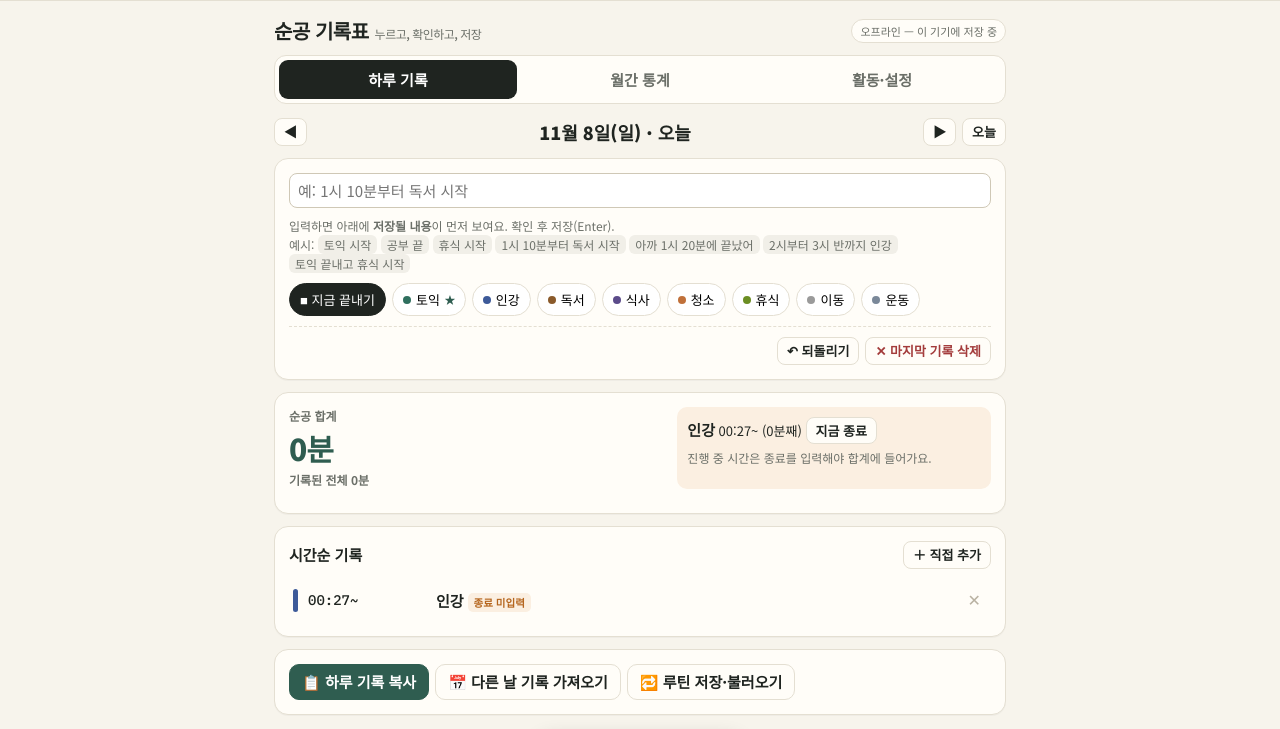
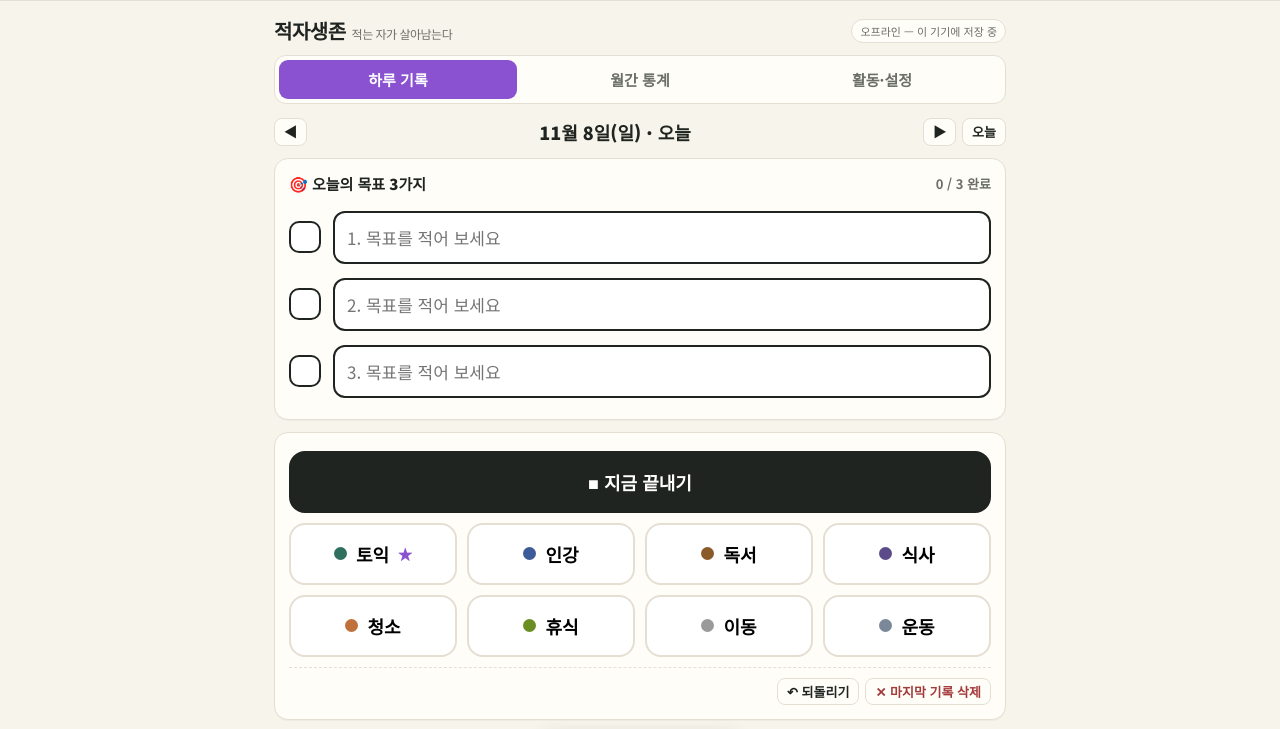
Before and after one commit to justm0027/sunggong, a plain HTML site: page index.html in a window 1280 px wide. Both pictures are taken after a click on the button "인강". Shown: the top 729 px of the page. Drawn offline with Linux system fonts and the light colour scheme.

Commit message:
Add files via upload

```diff
--- a/index.html
+++ b/index.html
@@ -3,11 +3,11 @@
 <head>
 <meta charset="utf-8">
 <meta name="viewport" content="width=device-width, initial-scale=1">
-<title>순공 기록표</title>
+<title>적자생존</title>
 <meta name="theme-color" content="#f7f4ec">
 <meta name="apple-mobile-web-app-capable" content="yes">
 <meta name="mobile-web-app-capable" content="yes">
-<meta name="apple-mobile-web-app-title" content="순공">
+<meta name="apple-mobile-web-app-title" content="적자생존">
 <meta name="apple-mobile-web-app-status-bar-style" content="default">
 <link rel="manifest" href="manifest.json">
 <link rel="apple-touch-icon" href="apple-touch-icon.png">
@@ -17,7 +17,7 @@
 <style>
 :root{
   --paper:#f7f4ec; --card:#fffdf8; --ink:#1f2420; --sub:#6b6f68; --line:#e4dfd2;
-  --acc:#2f5d50; --acc2:#e7efe9; --warn:#b5651d; --warnbg:#fbefe1; --bad:#a33b3b;
+  --acc:#8a52d1; --acc2:#f1e8fb; --warn:#b5651d; --warnbg:#fbefe1; --bad:#a33b3b;
   --mono:'IBM Plex Mono',ui-monospace,monospace;
 }
 *{box-sizing:border-box}
@@ -31,7 +31,7 @@ h1 small{font-weight:500;color:var(--sub);font-size:12px;margin-left:6px}
 .status.cloud{color:var(--acc);border-color:#bcd3c8}
 .tabs{display:flex;gap:4px;background:var(--card);border:1px solid var(--line);border-radius:12px;padding:4px;margin-bottom:14px}
 .tabs button{flex:1;border:0;background:none;padding:9px 4px;border-radius:9px;font:inherit;font-weight:700;color:var(--sub);cursor:pointer}
-.tabs button.on{background:var(--ink);color:#fff}
+.tabs button.on{background:var(--acc);color:#fff}
 .card{background:var(--card);border:1px solid var(--line);border-radius:14px;padding:14px;margin-bottom:12px;box-shadow:0 1px 0 rgba(0,0,0,.03)}
 .datebar{display:flex;align-items:center;gap:6px;margin-bottom:12px}
 .datebar .d{flex:1;text-align:center;font-weight:900;font-size:18px}
@@ -56,15 +56,26 @@ h1 small{font-weight:500;color:var(--sub);font-size:12px;margin-left:6px}
 .inbox input{flex:1;min-width:0;font:inherit;font-size:16px;padding:12px 12px;border:2px solid var(--ink);border-radius:12px;background:#fff;outline:none}
 .inbox input:focus{border-color:var(--acc)}
 @keyframes pulse{50%{opacity:.6}}
+.goals .g{display:flex;align-items:center;gap:12px;padding:7px 0}
+.gchk{-webkit-appearance:none;appearance:none;width:32px;height:32px;flex:none;border:2px solid var(--ink);border-radius:10px;background:#fff;margin:0;cursor:pointer;position:relative}
+.gchk:checked{background:var(--acc);border-color:var(--acc)}
+.gchk:checked::after{content:"✓";position:absolute;inset:0;display:flex;align-items:center;justify-content:center;color:#fff;font-size:22px;font-weight:900}
+.goals .gt{flex:1;min-width:0;font:inherit;font-size:17px;padding:12px 12px;border:2px solid var(--ink);border-radius:12px;background:#fff;outline:none}
+.goals .gt:focus{border-color:var(--acc)}
+.goals .g.done .gt{text-decoration:line-through;color:var(--sub);border-color:var(--line);background:#f1efe8}
+.gcount{font-size:13px;color:var(--sub);font-weight:700}
+.gcount.all{color:var(--acc)}
 .hint{font-size:12px;color:var(--sub);margin-top:8px;line-height:1.6}
 .hint code{font-family:inherit;background:#f1efe8;padding:1px 6px;border-radius:6px;cursor:pointer;white-space:nowrap}
-.chips{display:flex;flex-wrap:wrap;gap:6px;margin-top:10px}
-.chip{border:1px solid var(--line);background:#fff;font:inherit;font-size:13px;padding:6px 10px;border-radius:99px;cursor:pointer;display:inline-flex;align-items:center;gap:5px}
+.chips{display:grid;grid-template-columns:repeat(auto-fill,minmax(150px,1fr));gap:10px;margin-top:4px}
+.chip{border:2px solid var(--line);background:#fff;font:inherit;font-size:18px;font-weight:700;min-height:62px;padding:14px 12px;border-radius:16px;cursor:pointer;display:flex;align-items:center;justify-content:center;gap:9px;-webkit-tap-highlight-color:transparent;touch-action:manipulation}
+.chip:active{transform:scale(.97);background:var(--acc2)}
+.chip .dot{width:13px;height:13px}
 .fix{display:flex;gap:6px;justify-content:flex-end;margin-top:10px;padding-top:10px;border-top:1px dashed var(--line)}
 .rec .x{border:0;background:none;color:#b9b2a2;font-size:16px;padding:2px 6px;cursor:pointer;border-radius:6px;flex:none}
 .rec .x:hover{color:var(--bad);background:#f6e3e3}
-.chip.end{background:var(--ink);color:#fff;border-color:var(--ink)}
-.chip .st{font-size:10px;color:var(--acc);font-weight:700}
+.chip.end{background:var(--ink);color:#fff;border-color:var(--ink);grid-column:1/-1}
+.chip .st{font-size:14px;color:var(--acc);font-weight:700}
 #preview:empty{display:none}
 .pv{border:2px solid var(--acc);background:var(--acc2);border-radius:14px;padding:12px;margin-top:10px}
 .pv h3{margin:0 0 8px;font-size:14px}
@@ -134,6 +145,7 @@ select,input[type=text],input[type=date],input[type=month],textarea{font:inherit
 .mt{margin-top:10px}.mb0{margin-bottom:0}
 .note{font-size:12px;color:var(--sub);line-height:1.6}
 @media (max-width:520px){
+  .chips{grid-template-columns:repeat(2,1fr)}
   .sum{grid-template-columns:1fr}
   .rec .tm{width:96px;font-size:13px}
   .mstat{grid-template-columns:repeat(2,1fr)}
@@ -143,7 +155,7 @@ select,input[type=text],input[type=date],input[type=month],textarea{font:inherit
 <body>
 <div class="wrap">
   <header class="top">
-    <h1>순공 기록표<small>누르고, 확인하고, 저장</small></h1>
+    <h1>적자생존<small>적는 자가 살아남는다</small></h1>
     <span class="status" id="status">불러오는 중…</span>
   </header>
   <nav class="tabs">
@@ -160,14 +172,10 @@ select,input[type=text],input[type=date],input[type=month],textarea{font:inherit
       <button class="btn sm" data-a="dtoday">오늘</button>
     </div>
 
+    <div class="card goals" id="goals"></div>
+
     <div class="card">
-      <div class="inbox">
-        <input id="cmd" type="text" autocomplete="off" placeholder="예: 1시 10분부터 독서 시작" enterkeyhint="done">
-      </div>
-      <div class="hint" id="hint">
-        입력하면 아래에 <b>저장될 내용</b>이 먼저 보여요. 확인 후 저장(Enter).<br>
-        예시: <code>토익 시작</code> <code>공부 끝</code> <code>휴식 시작</code> <code>1시 10분부터 독서 시작</code> <code>아까 1시 20분에 끝났어</code> <code>2시부터 3시 반까지 인강</code> <code>토익 끝내고 휴식 시작</code>
-      </div>
+      <input id="cmd" type="hidden">
       <div id="preview"></div>
       <div class="chips" id="chips"></div>
       <div class="fix" id="fix"></div>
@@ -193,7 +201,7 @@ select,input[type=text],input[type=date],input[type=month],textarea{font:inherit
   <section id="v-set" hidden></section>
 </div>
 <div id="login"><form class="box" id="loginForm" autocomplete="on">
-  <h2>순공 기록표</h2>
+  <h2>적자생존</h2>
   <p class="note" id="loginSub">폰·아이패드·맥에서 같은 기록을 보려면 로그인하세요.</p>
   <input type="email" id="lgEmail" placeholder="이메일" autocomplete="username" required>
   <input type="password" id="lgPw" placeholder="비밀번호 (6자 이상)" autocomplete="current-password" required>
@@ -226,12 +234,12 @@ const DEF_CATS=[
 const uid=()=>Math.random().toString(36).slice(2,9)+Date.now().toString(36).slice(-3);
 function defaultState(){
   return {cats:DEF_CATS.map((c,i)=>({id:uid(),name:c[0],study:c[1],color:PALETTE[i%PALETTE.length],alias:c[2]})),
-          routines:[],settings:{round10:false,mig1:true},days:{}};
+          routines:[],settings:{round10:false,mig1:true},days:{},goals:{}};
 }
 let state;
 try{ state=JSON.parse(localStorage.getItem(LS)||'null'); }catch(e){ state=null; }
 if(!state||!Array.isArray(state.cats)) state=defaultState();
-state.days=state.days||{}; state.routines=state.routines||[]; state.settings=state.settings||{round10:false};
+state.days=state.days||{}; state.goals=state.goals||{}; state.routines=state.routines||[]; state.settings=state.settings||{round10:false};
 
 
 /* 순공 = 토익만, '공부' 활동 제거 (1회 적용) */
@@ -288,6 +296,7 @@ function dayStats(list){
 }
 
 /* ---------- 저장 (이 기기 + 계정 DB) ---------- */
+const hasGoal=g=>Array.isArray(g)&&g.some(x=>x&&(x.t||x.d));
 function saveLocal(){ try{localStorage.setItem(LS,JSON.stringify(state));}catch(e){} }
 let col=null, remoteReady=false, dbTimer=null;
 const W={};
@@ -302,7 +311,7 @@ function queueWrite(key){
 }
 function bodyOf(key){
   if(key==='meta') return {cats:state.cats,routines:state.routines,settings:state.settings,v:1};
-  return {items:state.days[key.slice(2)]||[]};
+  const dk=key.slice(2); return {items:state.days[dk]||[],goals:state.goals[dk]||[]};
 }
 async function flush(key){
   const w=W[key]; w.t=null; if(w.busy){w.again=true;return;}
@@ -317,8 +326,8 @@ async function flush(key){
   if(w.again){w.again=false;flush(key);} else if(!w.t) w.pending=false;
 }
 const isPending=key=>!!(W[key]&&(W[key].pending||W[key].busy));
-function hasLocalData(){ return Object.values(state.days).some(a=>a&&a.length)||state.routines.length; }
-function pushAll(){ queueWrite('meta'); Object.keys(state.days).forEach(k=>{ if(state.days[k].length) queueWrite(dayDoc(k)); }); }
+function hasLocalData(){ return Object.values(state.days).some(a=>a&&a.length)||Object.values(state.goals).some(hasGoal)||state.routines.length; }
+function pushAll(){ queueWrite('meta'); new Set([...Object.keys(state.days),...Object.keys(state.goals)]).forEach(k=>{ if((state.days[k]&&state.days[k].length)||hasGoal(state.goals[k])) queueWrite(dayDoc(k)); }); }
 function applySnap(snap){
   const real=!snap.metadata.fromCache;
   if(real){ clearTimeout(dbTimer); }
@@ -327,7 +336,7 @@ function applySnap(snap){
     const ids=new Set(snap.docs.map(d=>d.id));
     if(snap.empty){ if(hasLocalData()) pushAll(); else queueWrite('meta'); setStatus('cloud','☁ 계정에 저장됨'); return; }
     if(!ids.has('meta')) queueWrite('meta');
-    Object.keys(state.days).forEach(k=>{ if(state.days[k].length&&!ids.has(dayDoc(k))) queueWrite(dayDoc(k)); });
+    new Set([...Object.keys(state.days),...Object.keys(state.goals)]).forEach(k=>{ if(((state.days[k]&&state.days[k].length)||hasGoal(state.goals[k]))&&!ids.has(dayDoc(k))) queueWrite(dayDoc(k)); });
     setStatus('cloud','☁ 계정에 저장됨');
   }
   let changed=false;
@@ -342,6 +351,8 @@ function applySnap(snap){
     } else if(id.startsWith('d-')){
       const k=id.slice(2), its=Array.isArray(d.items)?d.items:[];
       if(JSON.stringify(its)!==JSON.stringify(state.days[k]||[])){ state.days[k]=JSON.parse(JSON.stringify(its)); changed=true; }
+      const gl=Array.isArray(d.goals)?d.goals:[];
+      if(JSON.stringify(gl)!==JSON.stringify(state.goals[k]||[])){ if(gl.length) state.goals[k]=JSON.parse(JSON.stringify(gl)); else delete state.goals[k]; changed=true; }
     }
   });
   if(migrate()){ changed=true; queueWrite('meta'); }
@@ -587,6 +598,41 @@ function renderChips(){
   $('#chips').innerHTML=h;
   $('#fix').innerHTML='<button class="btn sm" data-a="undo"'+(undos.length?'':' disabled')+'>↶ 되돌리기</button><button class="btn sm danger" data-a="dellast"'+(items().length?'':' disabled')+'>✕ 마지막 기록 삭제</button>';
 }
+/* ---------- 오늘의 목표 3가지 ---------- */
+function getGoals(k){
+  const g=state.goals[k]||[]; const out=[];
+  for(let i=0;i<3;i++){ const x=g[i]||{}; out.push({t:String(x.t||''),d:!!x.d}); }
+  return out;
+}
+function setGoal(k,i,patch){
+  const g=getGoals(k); Object.assign(g[i],patch); if(!g[i].t) g[i].d=false;
+  if(g.some(x=>x.t||x.d)) state.goals[k]=g; else delete state.goals[k];
+  commit([dayDoc(k)]);
+}
+function goalHead(k){
+  const n=getGoals(k).filter(x=>x.t&&x.d).length; const c=$('#gcount');
+  if(c){ c.textContent=n===3?'🎉 모두 달성!':n+' / 3 완료'; c.classList.toggle('all',n===3); }
+  return n;
+}
+function renderGoals(){
+  const box=$('#goals'); if(!box) return;
+  const ae=document.activeElement;
+  if(ae&&ae.dataset&&ae.dataset.a==='gtext'&&ae.dataset.k===cur&&box.contains(ae)) return;
+  const g=getGoals(cur);
+  box.innerHTML='<div class="sec-t"><span>🎯 '+(cur===todayKey()?'오늘의':'그날의')+' 목표 3가지</span><span class="gcount" id="gcount"></span></div>'+
+    g.map((x,i)=>'<div class="g'+(x.d?' done':'')+'"><input type="checkbox" class="gchk" data-a="gdone" data-v="'+i+'" data-k="'+cur+'"'+(x.d?' checked':'')+' aria-label="목표 '+(i+1)+' 완료">'+
+      '<input type="text" class="gt" data-a="gtext" data-v="'+i+'" data-k="'+cur+'" value="'+esc(x.t)+'" placeholder="'+(i+1)+'. 목표를 적어 보세요" maxlength="80" autocomplete="off" enterkeyhint="'+(i<2?'next':'done')+'"></div>').join('');
+  goalHead(cur);
+}
+let gt=null;
+function saveGoalText(el){
+  const k=el.dataset.k, i=+el.dataset.v, t=el.value.trim();
+  setGoal(k,i,{t});
+  if(!t){ const row=el.closest('.g'); if(row){ row.classList.remove('done'); const cb=row.querySelector('.gchk'); if(cb) cb.checked=false; } }
+  goalHead(k);
+}
+function flushGoal(){ const ae=document.activeElement; if(ae&&ae.dataset&&ae.dataset.a==='gtext'){ clearTimeout(gt); saveGoalText(ae); } }
+
 function renderSummary(){
   const its=items(), st=dayStats(its); const now=rawNow(); const isToday=cur===todayKey();
   const studyCats=Object.keys(st.catMin).filter(isStudy).sort((a,b)=>st.catMin[b]-st.catMin[a]);
@@ -607,7 +653,7 @@ function renderSummary(){
 }
 function renderList(){
   const its=sortItems(), st=dayStats(its);
-  if(!its.length){ $('#list').innerHTML='<li class="empty">아직 기록이 없어요. 위 버튼을 누르거나 "토익 시작"처럼 입력해 보세요.</li>'; return; }
+  if(!its.length){ $('#list').innerHTML='<li class="empty">아직 기록이 없어요. 위 활동 버튼을 눌러 시작해 보세요.</li>'; return; }
   $('#list').innerHTML=its.map(i=>{
     const c=catById(i.cat); const open=i.e==null;
     let h='<li><div class="rec" data-a="row" data-v="'+i.id+'"><span class="bar" style="background:'+catColor(i.cat)+'"></span>'+
@@ -628,13 +674,14 @@ function renderList(){
 }
 function renderDay(){
   $('#dlabel').textContent=dLabel(cur)+(cur===todayKey()?' · 오늘':'');
-  renderChips(); renderSummary(); renderList();
+  renderGoals(); renderChips(); renderSummary(); renderList();
 }
 
 /* ---------- 복사 텍스트 ---------- */
 function dayText(k){
   const its=items(k).slice().sort((a,b)=>a.s-b.s), st=dayStats(its);
   let out=[dLabel(k)+' 기록'];
+  const gl=getGoals(k); if(gl.some(x=>x.t)){ out.push('🎯 목표 '+gl.filter(x=>x.t&&x.d).length+'/'+gl.filter(x=>x.t).length+' 달성'); gl.forEach(x=>{ if(x.t) out.push((x.d?'✅ ':'⬜ ')+x.t); }); out.push(''); }
   its.forEach(i=>{ out.push(i.e==null? fmt(i.s)+'~ '+catName(i.cat)+' (종료 미입력)' : fmt(i.s)+'~'+fmt(i.e)+' '+catName(i.cat)+' '+dur(i.e-i.s)+(i.memo?' - '+i.memo:'')); });
   if(!its.length) out.push('(기록 없음)');
   out.push('');
@@ -816,12 +863,15 @@ document.addEventListener('click',e=>{
       let d; try{ d=JSON.parse(txt); }catch(err){ toast('백업 형식이 아니에요'); break; }
       if(!d||!Array.isArray(d.cats)||typeof d.days!=='object'){ toast('백업 형식이 아니에요'); break; }
       if(!confirmImport){ confirmImport=true; renderSet(); $('#bkin').value=txt; break; }
-      confirmImport=false; const old=Object.keys(state.days);
-      state={cats:d.cats,routines:d.routines||[],settings:d.settings||{round10:false},days:d.days};
-      commit(['meta',...new Set([...old,...Object.keys(state.days)])].map(k=>k==='meta'?k:dayDoc(k)));
+      confirmImport=false; const old=[...Object.keys(state.days),...Object.keys(state.goals)];
+      state={cats:d.cats,routines:d.routines||[],settings:d.settings||{round10:false},days:d.days,goals:d.goals||{}};
+      commit(['meta',...new Set([...old,...Object.keys(state.days),...Object.keys(state.goals)])].map(k=>k==='meta'?k:dayDoc(k)));
       renderSet(); toast('복원했어요'); break; }
   }
 });
+document.addEventListener('input',e=>{ const el=e.target; if(el.dataset&&el.dataset.a==='gtext'){ clearTimeout(gt); gt=setTimeout(()=>saveGoalText(el),600); } });
+document.addEventListener('keydown',e=>{ const el=e.target; if(el.dataset&&el.dataset.a==='gtext'&&e.key==='Enter'&&!e.isComposing){ e.preventDefault(); const nx=el.closest('.g').nextElementSibling; const nt=nx&&nx.querySelector('.gt'); if(nt) nt.focus(); else el.blur(); } });
+window.addEventListener('pagehide',flushGoal); document.addEventListener('visibilitychange',()=>{ if(document.hidden) flushGoal(); });
 document.addEventListener('change',e=>{
   const el=e.target;
   const tp=el.closest('.tp'); if(tp){ onPick(tp.dataset.tp,tpRead(tp)); return; }
@@ -832,6 +882,10 @@ document.addEventListener('change',e=>{
     case 'pnewstudy': if(P) P.newStudy=el.checked; break;
     case 'pclose': if(P&&P.close) P.close.on=el.checked; break;
     case 'rcat': { const r=items().find(i=>i.id===v); if(r&&el.value){ snapshotDay(); r.cat=el.value; commit([dayDoc(cur)]); renderDay(); } break; }
+    case 'gdone': { const k=el.dataset.k,i=+v; const ti=el.closest('.g').querySelector('.gt'); clearTimeout(gt); saveGoalText(ti);
+      if(!ti.value.trim()){ el.checked=false; toast('목표를 먼저 적어 주세요'); break; }
+      setGoal(k,i,{d:el.checked}); el.closest('.g').classList.toggle('done',el.checked); if(goalHead(k)===3) toast('🎉 오늘 목표 3개 모두 달성!'); break; }
+    case 'gtext': clearTimeout(gt); saveGoalText(el); break;
     case 'rmemo': { const r=items().find(i=>i.id===v); if(r){ r.memo=el.value.trim(); commit([dayDoc(cur)]); renderList(); } break; }
     case 'ccolor': if(c){ c.color=el.value; commit(['meta']); } break;
     case 'cname': if(c&&el.value.trim()){ c.name=el.value.trim(); commit(['meta']); } break;
```
